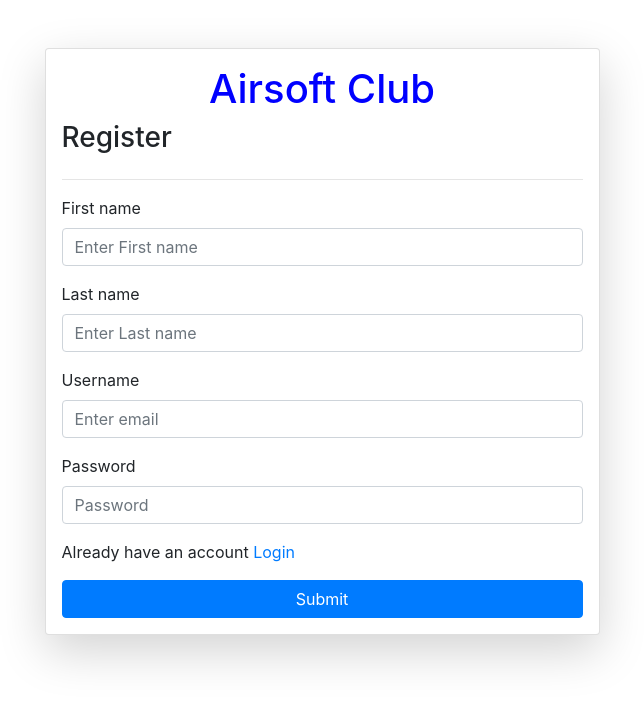
After one commit to DarianFischi/airsoft_club, a Django app: page /register/ in a window 1280 px wide. The commit adds this page. Shown: the top 703 px of the page, without its empty margins (318-962 px from the left). Run offline with Django 5.2, Linux system fonts and the light colour scheme; some libraries are stand-ins or nearby versions.

```diff
--- a/mysite/authz/templates/authz/login.html
+++ b/mysite/authz/templates/authz/login.html
@@ -10,7 +10,8 @@
         	{{ form.as_p }}
             <input name="next" type="hidden" value="{{ next }}"/>
             <button type="submit">Login</button>
+	    <button type="button"><a style="text-decoration:none" href="/register/">Register</a></button>
+        </form>
 
-        </form>
     </body>
 </html>
--- /dev/null
+++ b/mysite/authz/templates/authz/register.html
@@ -0,0 +1,65 @@
+<!DOCTYPE html>
+<html lang="en">
+<head>
+    <meta charset="UTF-8">
+    <meta name="viewport" content="width=device-width, initial-scale=1.0">
+    <link href="https://maxcdn.bootstrapcdn.com/bootstrap/4.5.2/css/bootstrap.min.css" rel="stylesheet">
+    <title>Registration Form</title>
+</head>
+<body>
+    <div class="container mt-5">
+        <!-- Registration form -->
+        <form class="col-6 mx-auto card p-3 shadow-lg" method="post" enctype="multipart/form-data">
+            {% csrf_token %}  <!-- CSRF token for security -->
+
+            <!-- Registration form heading -->
+            <h1 style="text-align: center;"><span style="color: blue;">Airsoft Club</span></h1>
+            <h3>Register</h3>
+            <hr>
+
+            <!-- Display error/success messages -->
+            {% if messages %}
+            <div class="alert alert-primary" role="alert">
+                {% for message in messages %}
+                {{ message }}
+                {% endfor %}
+            </div>
+            {% endif %}
+
+            <!-- First Name input field -->
+            <div class="form-group">
+                <label for="exampleInputEmail1">First name</label>
+                <input type="text" class="form-control" id="exampleInputEmail1" aria-describedby="emailHelp"
+                    placeholder="Enter First name" name="first_name" required>
+            </div>
+
+            <!-- Last Name input field -->
+            <div class="form-group">
+                <label for="exampleInputEmail1">Last name</label>
+                <input type="text" name="last_name" class="form-control" id="exampleInputEmail1"
+                    aria-describedby="emailHelp" placeholder="Enter Last name" required>
+            </div>
+
+            <!-- Username input field -->
+            <div class="form-group">
+                <label for="exampleInputEmail1">Username</label>
+                <input type="text" class="form-control" name="username" id="exampleInputEmail1"
+                    aria-describedby="emailHelp" placeholder="Enter email" required>
+            </div>
+
+            <!-- Password input field -->
+            <div class="form-group">
+                <label for="exampleInputPassword1">Password</label>
+                <input type="password" class="form-control" name="password" id="exampleInputPassword1"
+                    placeholder="Password" required>
+            </div>
+
+            <!-- Link to login page for users who already have an account -->
+            <p>Already have an account <a href="/login/">Login</a> </p>
+
+            <!-- Submit button -->
+            <button type="submit" class="btn btn-primary">Submit</button>
+        </form>
+    </div>
+</body>
+</html>
--- a/mysite/authz/urls.py
+++ b/mysite/authz/urls.py
@@ -1,11 +1,12 @@
 from django.urls import path
-from .views import home, login_view, secure_view, logout_view
+from .views import home, login_view, secure_view, logout_view, register_view
 
 
 
 urlpatterns = [
     path('', home, name='home'),
     path('login/', login_view, name='login'),
+    path('register/', register_view, name='register'),
     path('secure/', secure_view, name='secure_view'),
     path('logout/', logout_view, name='logout'),
 ]
--- a/mysite/authz/views.py
+++ b/mysite/authz/views.py
@@ -5,6 +5,8 @@ from django.contrib.auth.decorators import login_required
 from django.http import HttpResponseRedirect
 from django.urls import is_valid_path
 from urllib.parse import urlparse
+from django.contrib.auth.models import User
+from django.contrib import messages
 
 
 def login_view(request):
@@ -19,8 +21,8 @@ def login_view(request):
             next_url = request.POST.get('next', next_url)
             parsed_url = urlparse(next_url)
             if not parsed_url.netloc and is_valid_path(next_url):
-                return HttpResponseRedirect(next_url)
-            return HttpResponseRedirect('/')
+                return HttpResponseRedirect('/airsoft/')
+            return HttpResponseRedirect('/login/')
     else:
         form = AuthenticationForm()
 
@@ -29,6 +31,33 @@ def login_view(request):
 
 def home(request):
     return render(request, 'authz/home.html')
+
+def register_view(request):
+    if request.method == 'POST':
+        first_name = request.POST.get('first_name')
+        last_name = request.POST.get('last_name')
+        username = request.POST.get('username')
+        password = request.POST.get('password')
+
+        user = User.objects.filter(username=username)
+
+        if user.exists():
+            messages.info(request, "Username already taken!")
+            return redirect('/register/')
+
+        user = User.objects.create_user(
+            first_name = first_name,
+            last_name = last_name,
+            username = username
+        )
+
+        user.set_password(password)
+        user.save()
+
+        messages.info(request, "Account created Successfully!")
+        return redirect('/register/')
+
+    return render(request, 'authz/register.html')
 
 
 @login_required
```
